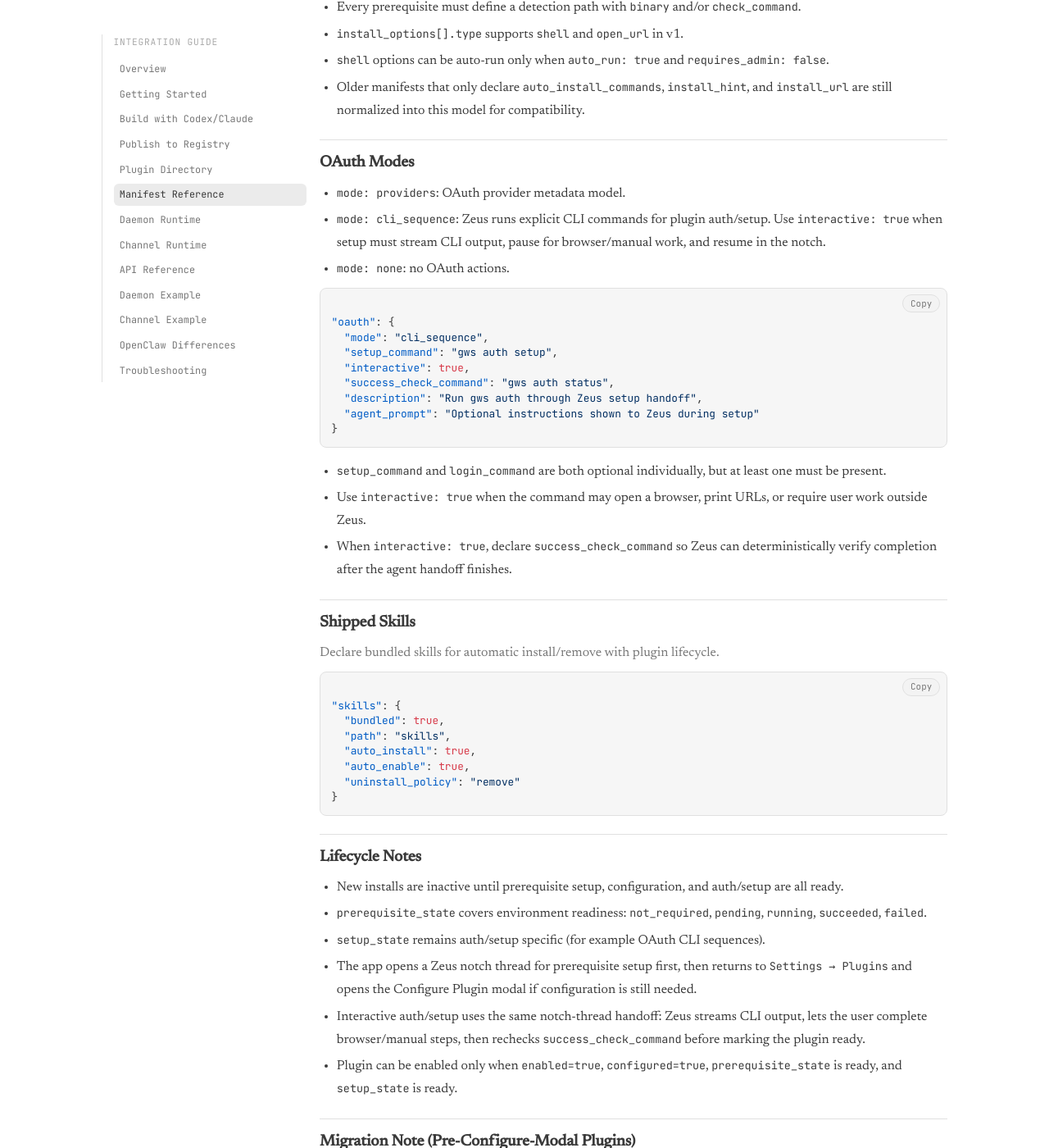
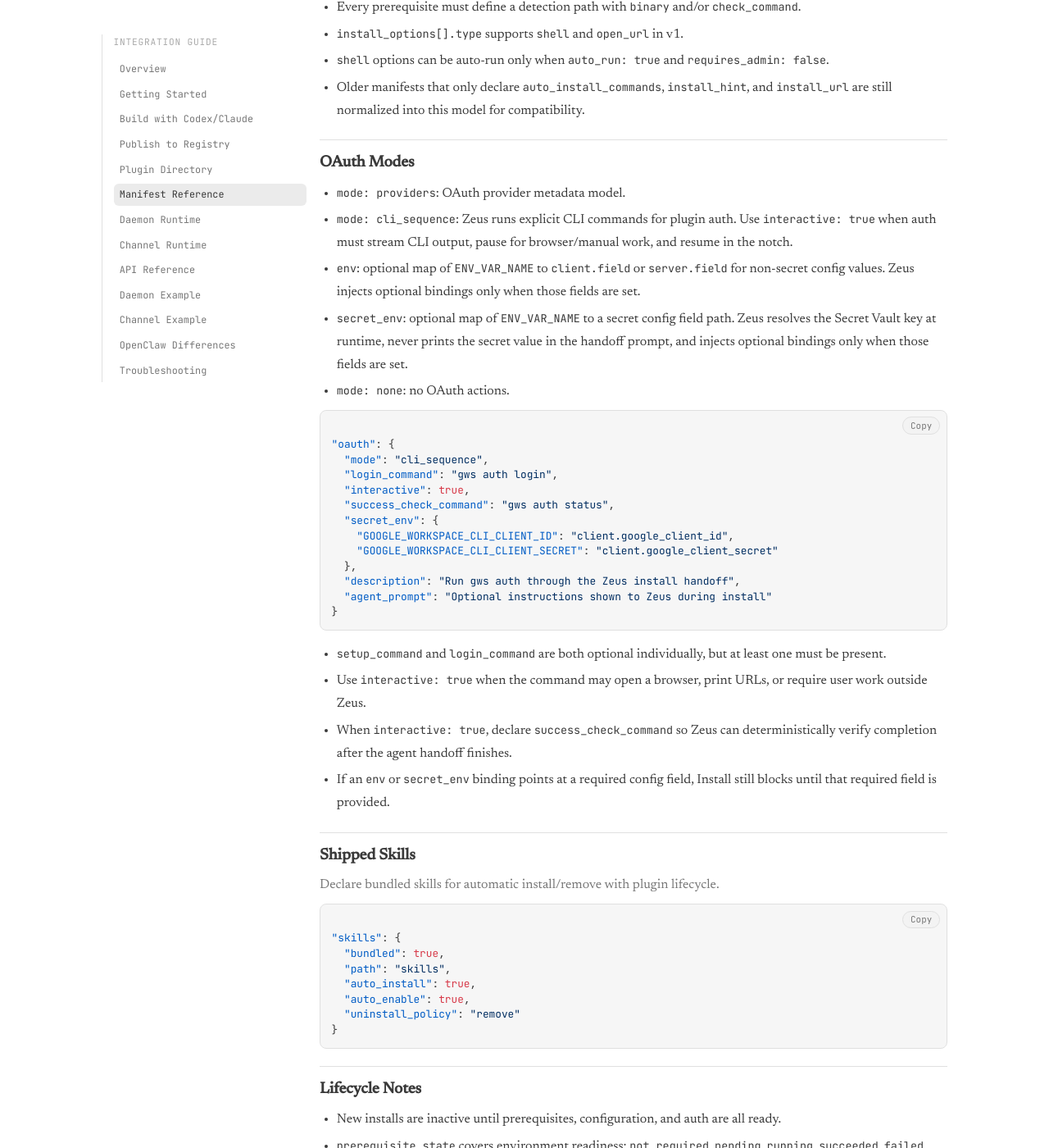
Before and after one commit to arslnb/arslnb.com, a Jekyll site: the page built from zeus/docs/manifest-reference.html, in a window 1280 px wide and 1400 px high, scrolled down 2305 px. Shown: the whole window at 82% size. Built offline with Jekyll 4.4.1, drawn with Linux system fonts in a browser that asks for light colours; some of the changed text lies outside the part shown.

Commit message:
feat: update docs

```diff
--- a/zeus/docs/getting-started.html
+++ b/zeus/docs/getting-started.html
@@ -158,7 +158,7 @@
       <h3>CLI prerequisites + environment check</h3>
       <pre><code>{
   "prerequisites": {
-    "agent_guidance": "Install each prerequisite before opening the configure flow.",
+    "agent_guidance": "Install each prerequisite before continuing the Install flow.",
     "cli": [
       {
         "id": "github_cli",
@@ -198,7 +198,7 @@
         return False, "please install gh with brew install gh"
     return True, ""
 </code></pre>
-      <p class="note">When this prerequisite is missing, Zeus installs the plugin locally, opens a notch setup thread, and hands off to the main Zeus agent before returning to the Configure Plugin modal.</p>
+      <p class="note">When this prerequisite is missing, Zeus installs the plugin locally, opens a notch install thread, and keeps the single Install flow moving until prerequisites, settings, secrets, and auth are complete.</p>
 
       <h3>Hooks + operation kinds (<code>commands</code>/<code>services</code>/<code>cli</code>/<code>providers</code>)</h3>
       <pre><code>{
--- a/zeus/docs/manifest-reference.html
+++ b/zeus/docs/manifest-reference.html
@@ -45,8 +45,8 @@
     <li>Define fields under <code>config_schema.client</code> and/or <code>config_schema.server</code>.</li>
     <li>Each field requires <code>type</code> and <code>secret</code> (boolean).</li>
     <li>Allowed <code>type</code>: <code>string</code>, <code>integer</code>, <code>number</code>, <code>boolean</code>, <code>object</code>, <code>array</code>.</li>
-    <li>Use <code>required: true</code> to enforce user input in Configure Plugin flow.</li>
-    <li>For secret fields, values are submitted through configure form and persisted in Zeus secret vault; only secret refs are stored in plugin state.</li>
+    <li>Use <code>required: true</code> to enforce user input during the single Install flow.</li>
+    <li>For secret fields, values are collected during Install, persisted in Zeus secret vault, and stored in plugin state only as secret refs.</li>
   </ul>
 </section>
 
@@ -66,8 +66,8 @@
 </section>
 
 <section class="card">
-  <h2>Prerequisites and Zeus Setup Handoff</h2>
-  <p>Declare prerequisites in a structured way so Zeus can open a notch setup thread, create one todo per missing prerequisite, and guide the user through installation before configuration.</p>
+  <h2>Prerequisites and Zeus Install Handoff</h2>
+  <p>Declare prerequisites in a structured way so Zeus can open a notch install thread, create one todo per missing prerequisite, and guide the user through installation before the next Install step.</p>
   <pre><code>"prerequisites": {
   "agent_guidance": "Install each CLI one at a time. Auto-run only declared shell commands.",
   "cli": [
@@ -112,21 +112,28 @@
   <h2>OAuth Modes</h2>
   <ul class="compact">
     <li><code>mode: providers</code>: OAuth provider metadata model.</li>
-    <li><code>mode: cli_sequence</code>: Zeus runs explicit CLI commands for plugin auth/setup. Use <code>interactive: true</code> when setup must stream CLI output, pause for browser/manual work, and resume in the notch.</li>
+    <li><code>mode: cli_sequence</code>: Zeus runs explicit CLI commands for plugin auth. Use <code>interactive: true</code> when auth must stream CLI output, pause for browser/manual work, and resume in the notch.</li>
+    <li><code>env</code>: optional map of <code>ENV_VAR_NAME</code> to <code>client.field</code> or <code>server.field</code> for non-secret config values. Zeus injects optional bindings only when those fields are set.</li>
+    <li><code>secret_env</code>: optional map of <code>ENV_VAR_NAME</code> to a secret config field path. Zeus resolves the Secret Vault key at runtime, never prints the secret value in the handoff prompt, and injects optional bindings only when those fields are set.</li>
     <li><code>mode: none</code>: no OAuth actions.</li>
   </ul>
   <pre><code>"oauth": {
   "mode": "cli_sequence",
-  "setup_command": "gws auth setup",
+  "login_command": "gws auth login",
   "interactive": true,
   "success_check_command": "gws auth status",
-  "description": "Run gws auth through Zeus setup handoff",
-  "agent_prompt": "Optional instructions shown to Zeus during setup"
+  "secret_env": {
+    "GOOGLE_WORKSPACE_CLI_CLIENT_ID": "client.google_client_id",
+    "GOOGLE_WORKSPACE_CLI_CLIENT_SECRET": "client.google_client_secret"
+  },
+  "description": "Run gws auth through the Zeus install handoff",
+  "agent_prompt": "Optional instructions shown to Zeus during install"
 }</code></pre>
   <ul class="compact">
     <li><code>setup_command</code> and <code>login_command</code> are both optional individually, but at least one must be present.</li>
     <li>Use <code>interactive: true</code> when the command may open a browser, print URLs, or require user work outside Zeus.</li>
     <li>When <code>interactive: true</code>, declare <code>success_check_command</code> so Zeus can deterministically verify completion after the agent handoff finishes.</li>
+    <li>If an <code>env</code> or <code>secret_env</code> binding points at a required config field, Install still blocks until that required field is provided.</li>
   </ul>
 </section>
 
@@ -145,11 +152,11 @@
 <section class="card">
   <h2>Lifecycle Notes</h2>
   <ul class="compact">
-    <li>New installs are inactive until prerequisite setup, configuration, and auth/setup are all ready.</li>
+    <li>New installs are inactive until prerequisites, configuration, and auth are all ready.</li>
     <li><code>prerequisite_state</code> covers environment readiness: <code>not_required</code>, <code>pending</code>, <code>running</code>, <code>succeeded</code>, <code>failed</code>.</li>
-    <li><code>setup_state</code> remains auth/setup specific (for example OAuth CLI sequences).</li>
-    <li>The app opens a Zeus notch thread for prerequisite setup first, then returns to <code>Settings → Plugins</code> and opens the Configure Plugin modal if configuration is still needed.</li>
-    <li>Interactive auth/setup uses the same notch-thread handoff: Zeus streams CLI output, lets the user complete browser/manual steps, then rechecks <code>success_check_command</code> before marking the plugin ready.</li>
+    <li><code>setup_state</code> remains auth-specific (for example OAuth CLI sequences).</li>
+    <li>The app exposes one Install action. Zeus runs prerequisite install first, opens the settings/secret form when configuration is still needed, and then continues into auth.</li>
+    <li>Interactive auth uses the same notch-thread handoff: Zeus streams CLI output, lets the user complete browser/manual steps, then rechecks <code>success_check_command</code> before marking Install complete.</li>
     <li>Plugin can be enabled only when <code>enabled=true</code>, <code>configured=true</code>, <code>prerequisite_state</code> is ready, and <code>setup_state</code> is ready.</li>
   </ul>
 </section>
```
Also changed, not shown: zeus/docs/api-reference.html (+10 -10 lines), zeus/docs/daemon-plugins.html (+6 -6 lines), zeus/docs/plugin-registry.html (+6 -5 lines).
